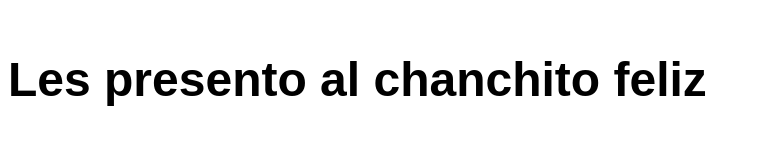
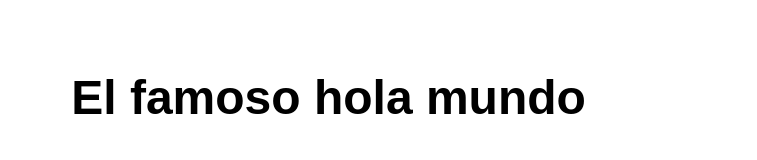
Before and after one commit to RodriguezEWork/gitPersonal, a plain HTML site: page index.html in a window 1280 px wide. Shown: the whole page, without its empty margins (0-757 px from the left). Drawn offline with Linux system fonts and the light colour scheme.

Commit message:
Probando como funcion git Commit normalmente

```diff
--- a/index.html
+++ b/index.html
@@ -10,7 +10,9 @@
 </head>
 
 <body>
-    <h1>Les presento al chanchito feliz</h1>
+    <div class="container">
+        <h1>El famoso hola mundo</h1>
+    </div>
 </body>
 
 </html>
```
